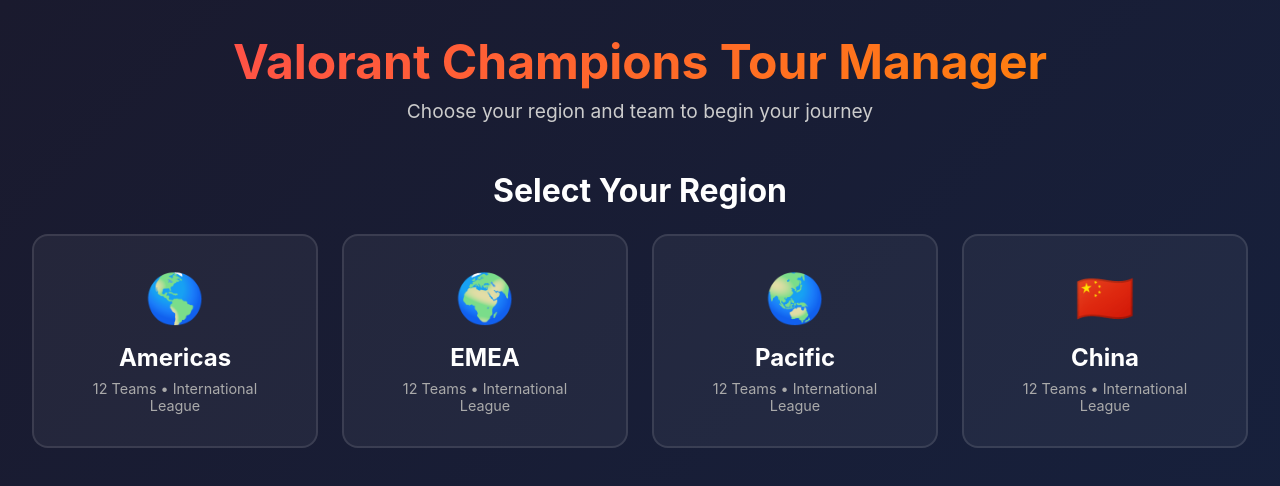
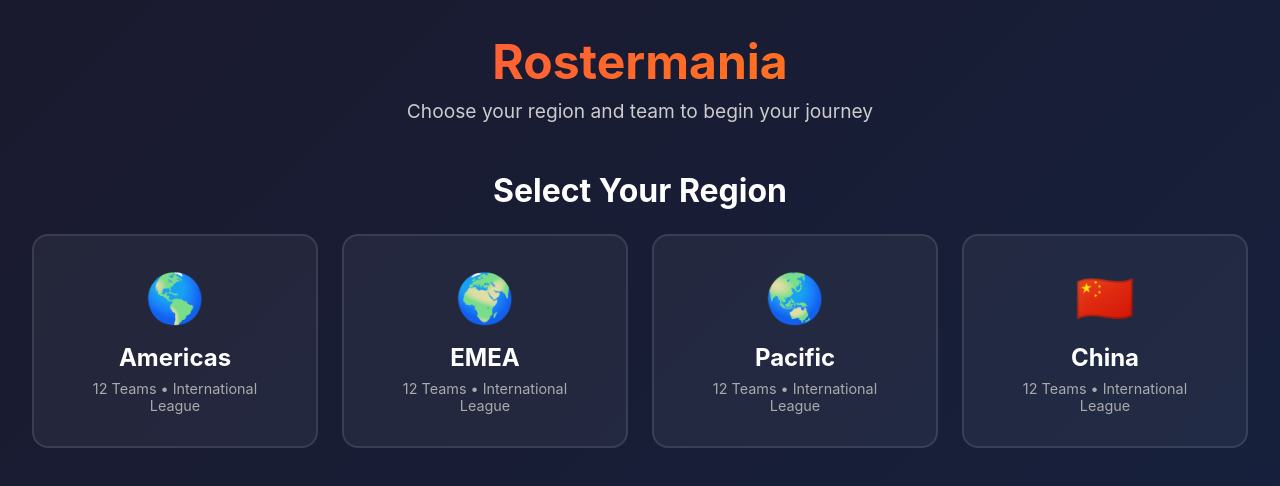
Before and after one commit to Nosajool/rostermania, a React (Vite) app: page / in a window 1280 px wide. Shown: the top 486 px of the page. Built offline with nearby package versions, Linux system fonts and the light colour scheme.

Commit message:
Rename to Rostermania

```diff
--- a/src/components/TeamSelection.tsx
+++ b/src/components/TeamSelection.tsx
@@ -34,7 +34,7 @@
     <div className="team-selection">
       <div className="selection-container">
         <header className="selection-header">
-          <h1>Valorant Champions Tour Manager</h1>
+          <h1>Rostermania</h1>
           <p>Choose your region and team to begin your journey</p>
         </header>
 
```
Also changed, not shown: 1 other file (tests, documents, lock files or other folders).
